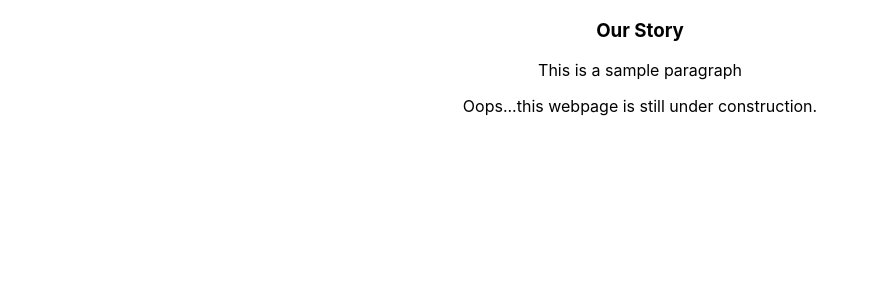
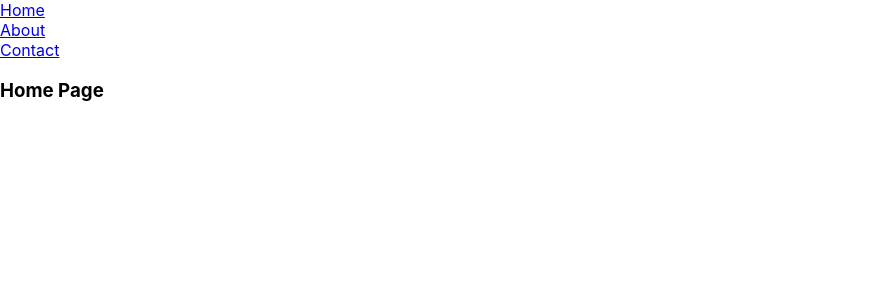
Before and after one commit to akshitha-singathi-0/UtsavByRajani-web-app, a React (Create React App) app: page / in a window 1280 px wide. Shown: the top 300 px of the page, without its empty margins (0-879 px from the left). Built offline with nearby package versions, Linux system fonts and the light colour scheme.

Commit message:
routing functional

```diff
--- a/package.json
+++ b/package.json
@@ -10,6 +10,7 @@
     "react": "^18.3.1",
     "react-dom": "^18.3.1",
     "react-router": "^6.25.1",
+    "react-router-dom": "^6.25.1",
     "react-scripts": "5.0.1",
     "web-vitals": "^2.1.4"
   },
--- a/src/App.jsx
+++ b/src/App.jsx
@@ -1,12 +1,21 @@
 import './App.css';
+import {Route, Routes} from 'react-router-dom';
+import Navbar from './assets/Components/Navbar';
+import Home from './assets/Components/Home';
 import About from './assets/Components/About';
 import Contact from './assets/Components/Contact';
 
 function App() {
   return (
-    <div className="App">
-      <About></About>
-      <Contact></Contact>
+    <div>
+      <Navbar></Navbar>
+      <div>
+        <Routes>
+          <Route path="/" element={<Home/>}></Route>
+          <Route path="/about" element={<About/>}></Route>
+          <Route path="/contact" element={<Contact/>}></Route>
+        </Routes>
+      </div>
     </div>
   );
 }
--- /dev/null
+++ b/src/assets/Components/Home.jsx
@@ -0,0 +1,11 @@
+import React from 'react';
+
+const Home = () => {
+    return (
+        <div>
+            <h3>Home Page</h3>
+        </div>
+    );
+}
+
+export default Home;
--- /dev/null
+++ b/src/assets/Components/Navbar.jsx
@@ -0,0 +1,20 @@
+import React from "react";
+import {Link} from 'react-router-dom'
+
+const Navbar = () => {
+    return (
+        <div>
+            <div>
+                <Link to="/">Home</Link>
+            </div>
+            <div>
+                <Link to="/about">About</Link>
+            </div>
+            <div>
+                <Link to="/contact">Contact</Link>
+            </div>
+        </div>
+    );
+}
+
+export default Navbar;
--- a/src/index.js
+++ b/src/index.js
@@ -3,11 +3,14 @@ import ReactDOM from 'react-dom/client';
 import './index.css';
 import App from './App';
 import reportWebVitals from './reportWebVitals';
+import {BrowserRouter} from 'react-router-dom';
 
 const root = ReactDOM.createRoot(document.getElementById('root'));
 root.render(
   <React.StrictMode>
-    <App />
+    <BrowserRouter>
+      <App />
+    </BrowserRouter>
   </React.StrictMode>
 );
 
```
Also changed, not shown: 1 other file (tests, documents, lock files or other folders).
